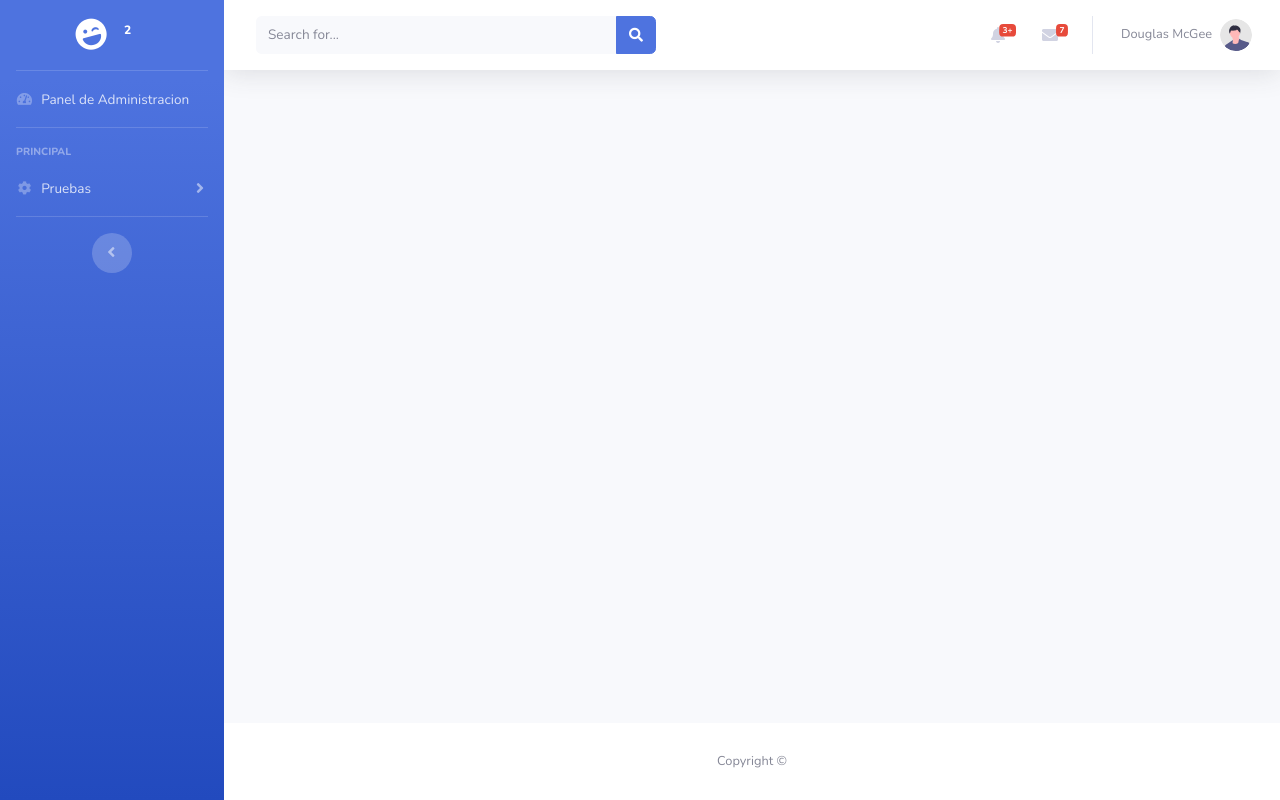
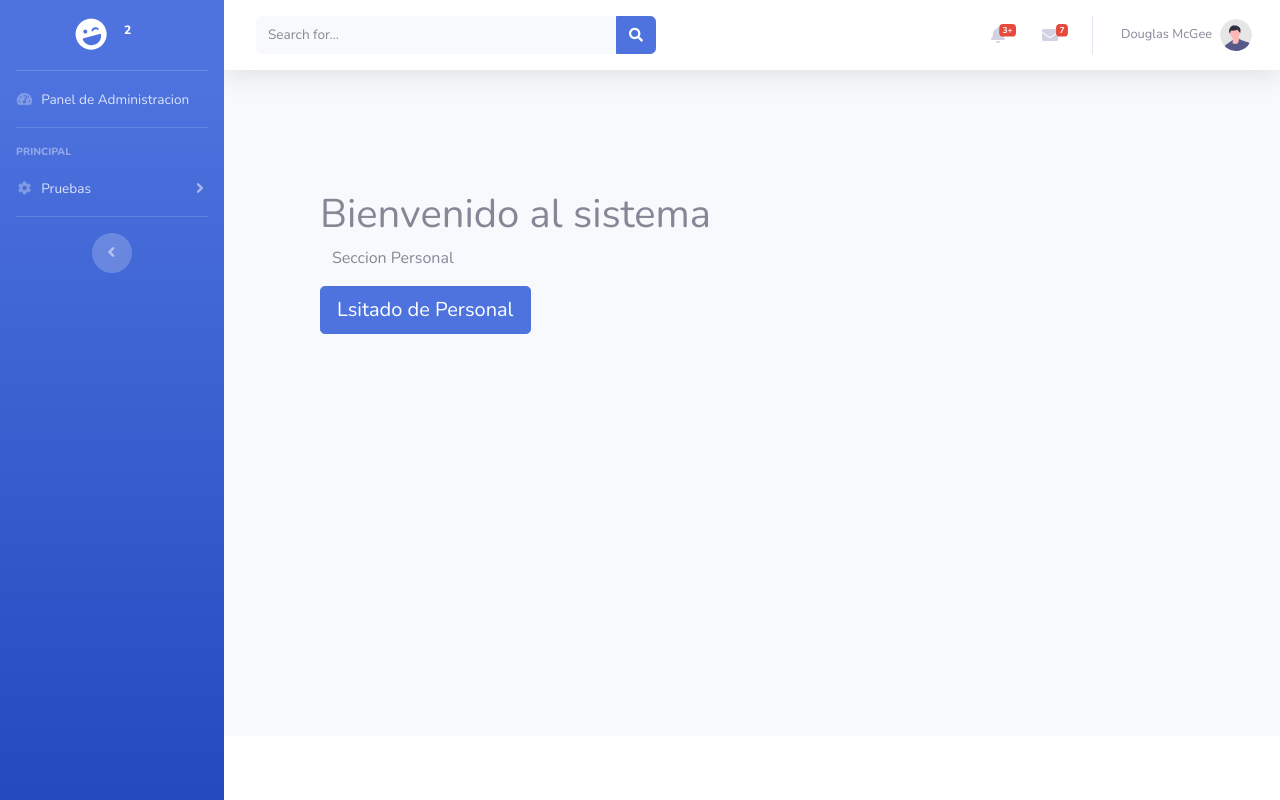
Before and after one commit to david-barrei/App_Completa, a Django app: template proyecto1/persona/templates/paginas_base/inicio.html in a window 1280 px wide. Run offline with Django 4.2, Linux system fonts and the light colour scheme; the template is opened without the code that fills it, so the values that code supplies are empty; some libraries are stand-ins or nearby versions.

Commit message:
Agregando plantilla inicio

```diff
--- a/proyecto1/persona/models.py
+++ b/proyecto1/persona/models.py
@@ -44,5 +44,3 @@ class Personal(DatosBase):
     def delete(self, using=None, keep_parents=False):
         self.foto.storage.delete(self.foto.name)
         super().delete()
-    #Listado de personal
-    #Error 404
--- a/proyecto1/persona/templates/paginas_base/inicio.html
+++ b/proyecto1/persona/templates/paginas_base/inicio.html
@@ -2,3 +2,18 @@
 {% block titulo %}
 Pagina Inicio
 {% endblock titulo%}
+
+{% block body %}
+<div class="p-5 mb-4 bg-ligth rounded-3">
+    <div class="container-fluid py-5">
+        <h1 class="display-5 fw-bold"> Bienvenido al sistema</h1>
+        <p class="col-md-8 fs-4"> Seccion Personal</p>
+        <a name="" id="" class="btn btn-primary btn-lg" href="#" role="button">Lsitado de Personal</a>
+    </div>
+
+  </div>
+{% endblock body %}
+
+{% block footer%}
+
+{% endblock footer%}
--- a/proyecto1/persona/urls.py
+++ b/proyecto1/persona/urls.py
@@ -6,5 +6,6 @@ app_name = "personal_app"
 
 urlpatterns = [
     path('',views.Inicio.as_view(), name='inicio'),
+    path('lista',views.Lista.as_view(), name='lista'),
 
 ]
```
Also changed, not shown: proyecto1/persona/views.py (+9 -2 lines), proyecto1/persona/templates/crud/lista.html (added).
